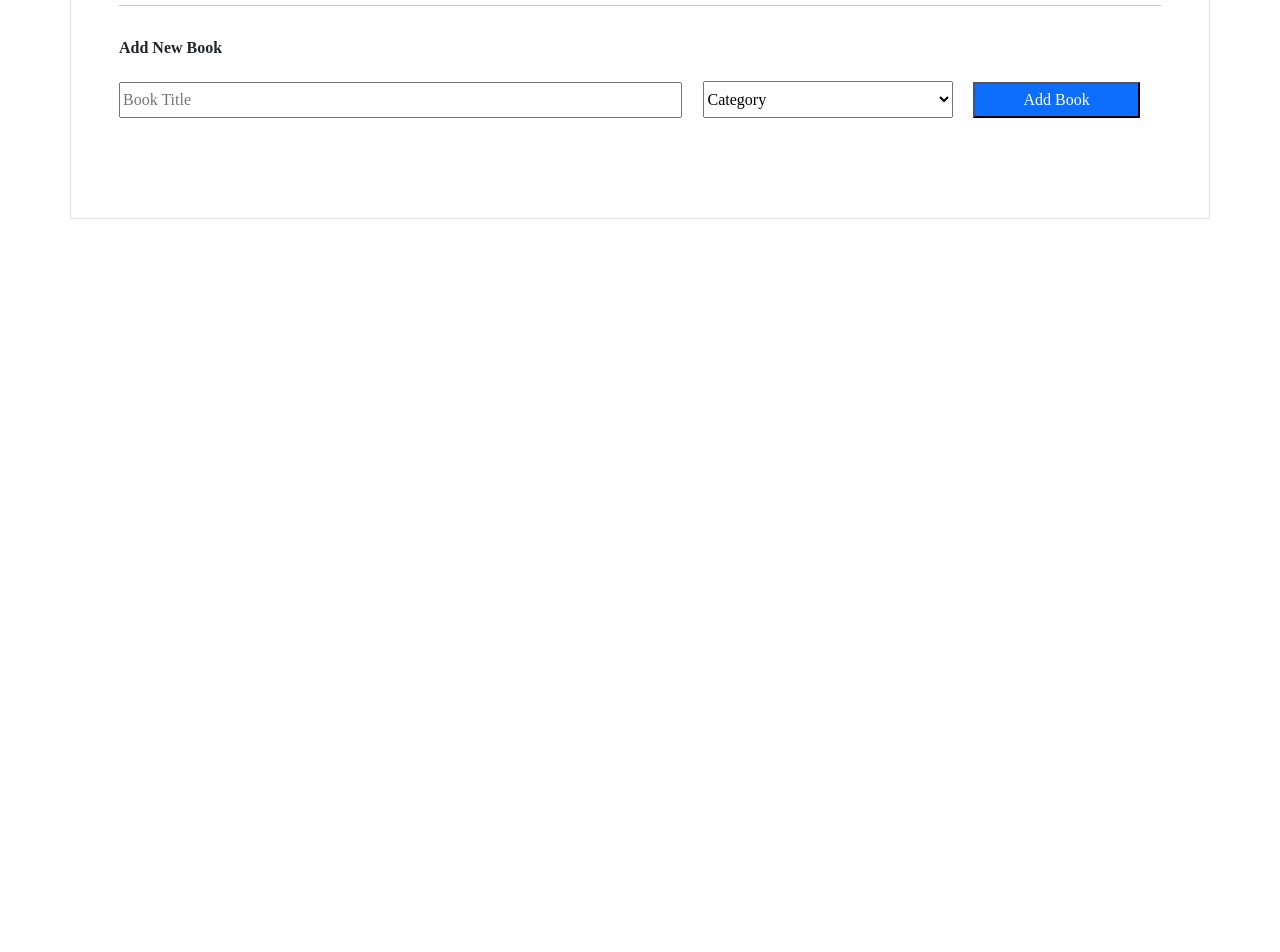
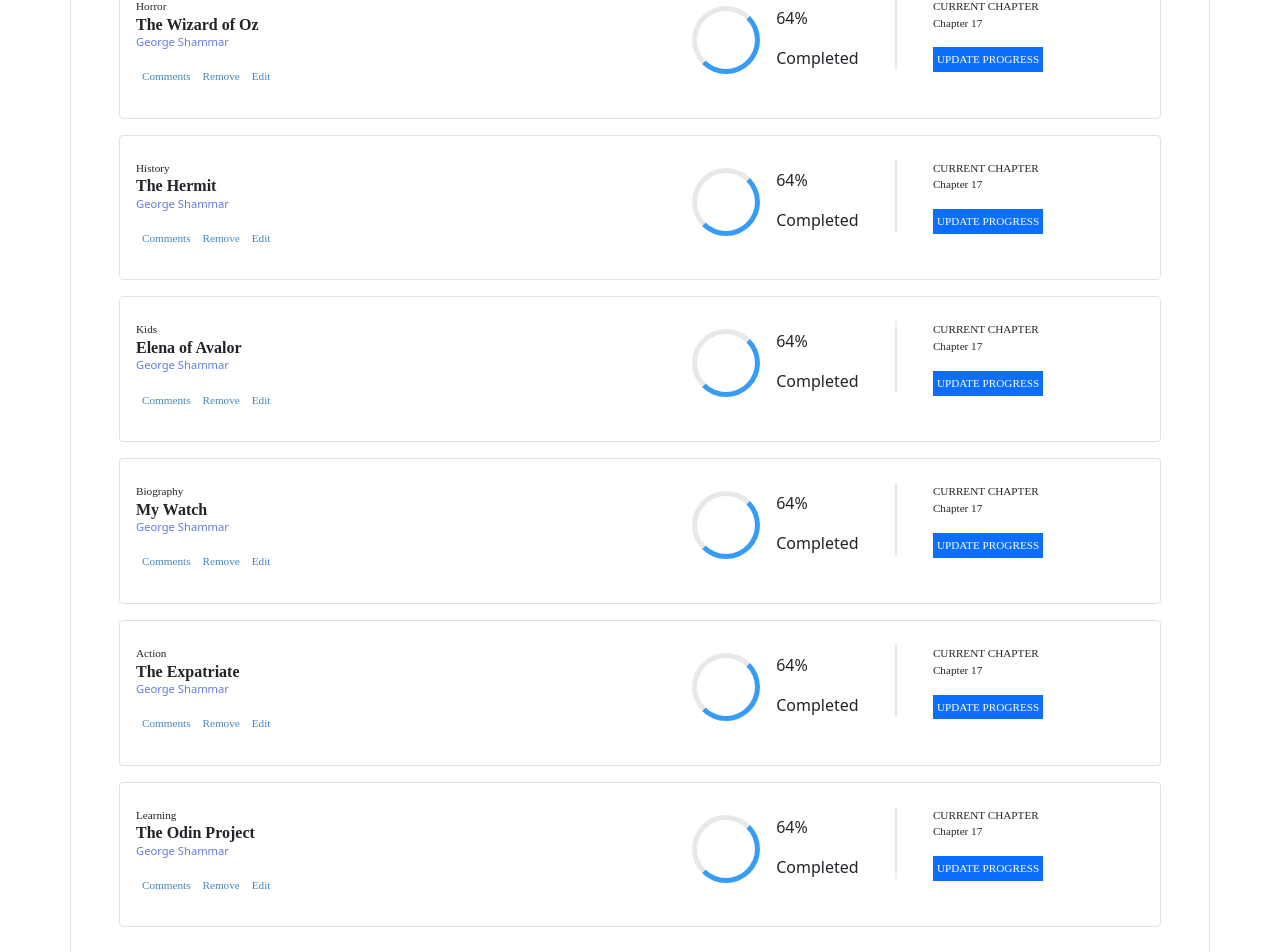
Before and after one commit to george-shammar/bookstore-cmss, a React (Create React App) app: page / in a window 1280 px wide. Shown: the part 360-1312 px from the top of the page. Before the commit the page ends 800 px from the top, so only its background shows below. Built offline with nearby package versions, Linux system fonts and the light colour scheme.

Commit message:
Style book card

```diff
--- a/src/index.js
+++ b/src/index.js
@@ -10,6 +10,36 @@ const initialState = [
     id: Math.floor((Math.random() * 100) + 1),
     title: 'The Hermit',
     category: 'History',
+  },
+  {
+    id: Math.floor((Math.random() * 100) + 1),
+    title: 'The Wizard of Oz',
+    category: 'Horror',
+  },
+  {
+    id: Math.floor((Math.random() * 100) + 1),
+    title: 'The Hermit',
+    category: 'History',
+  },
+  {
+    id: Math.floor((Math.random() * 100) + 1),
+    title: 'Elena of Avalor',
+    category: 'Kids',
+  },
+  {
+    id: Math.floor((Math.random() * 100) + 1),
+    title: 'My Watch',
+    category: 'Biography',
+  },
+  {
+    id: Math.floor((Math.random() * 100) + 1),
+    title: 'The Expatriate',
+    category: 'Action',
+  },
+  {
+    id: Math.floor((Math.random() * 100) + 1),
+    title: 'The Odin Project',
+    category: 'Learning',
   },
 ];
 
```
